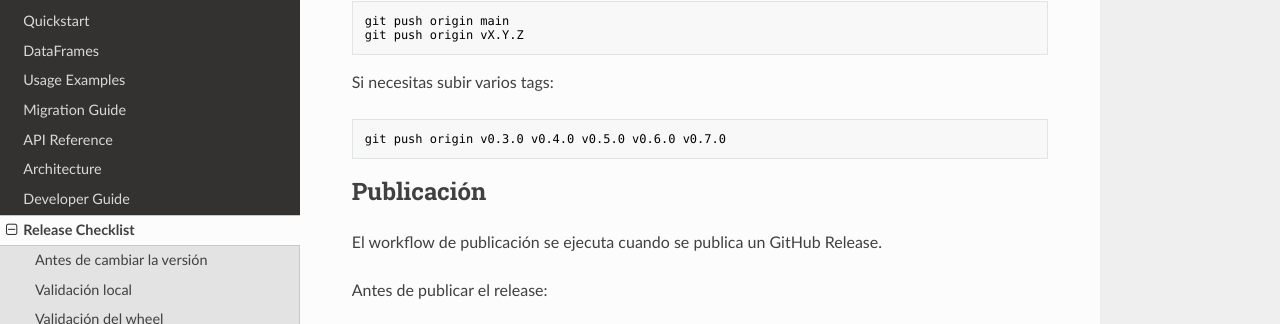
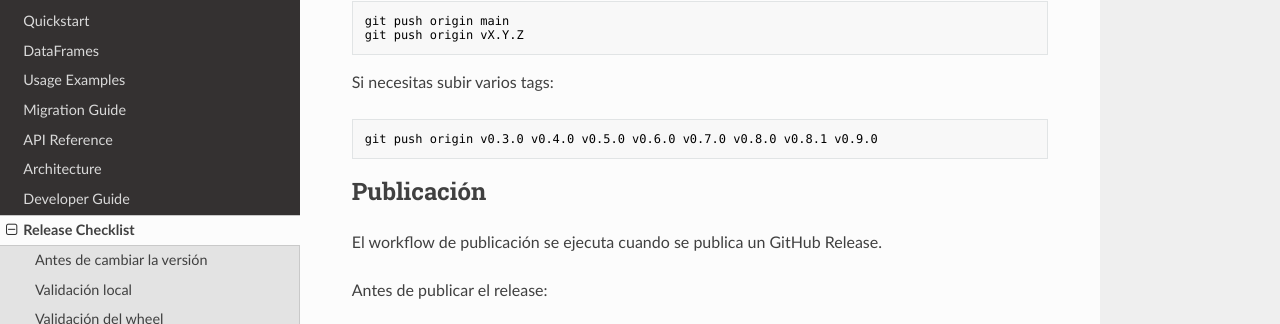
Before and after one commit to ezer-mackenzie/bcch-sdk, an MkDocs documentation site: the page built from docs/release_checklist.md, in a window 1280 px wide and 900 px high, scrolled down 861 px. Shown: the part 128-452 px from the top of the window. Built offline with MkDocs 1.6.1, drawn with Linux system fonts in a browser that asks for light colours; nearby versions of some CDN libraries.

Commit message:
chore: prepare 0.9.0 release candidate

````diff
--- a/docs/release_checklist.md
+++ b/docs/release_checklist.md
@@ -49,7 +49,7 @@ git push origin vX.Y.Z
 Si necesitas subir varios tags:
 
 ```bash
-git push origin v0.3.0 v0.4.0 v0.5.0 v0.6.0 v0.7.0
+git push origin v0.3.0 v0.4.0 v0.5.0 v0.6.0 v0.7.0 v0.8.0 v0.8.1 v0.9.0
 ```
 
 ## Publicación
--- a/pyproject.toml
+++ b/pyproject.toml
@@ -1,6 +1,6 @@
 [project]
 name = "bcch-sdk"
-version = "0.8.1"
+version = "0.9.0"
 description = "Python SDK for the Banco Central de Chile SieteRestWS API."
 authors = [
     {name = "Eli-ezer Reuven Ramirez Ruiz",email = "ramirez.ruiz.eliezer.reuven@gmail.com"}
````
Also changed, not shown: CHANGELOG.md (+12 -8 lines), 1 other file.
